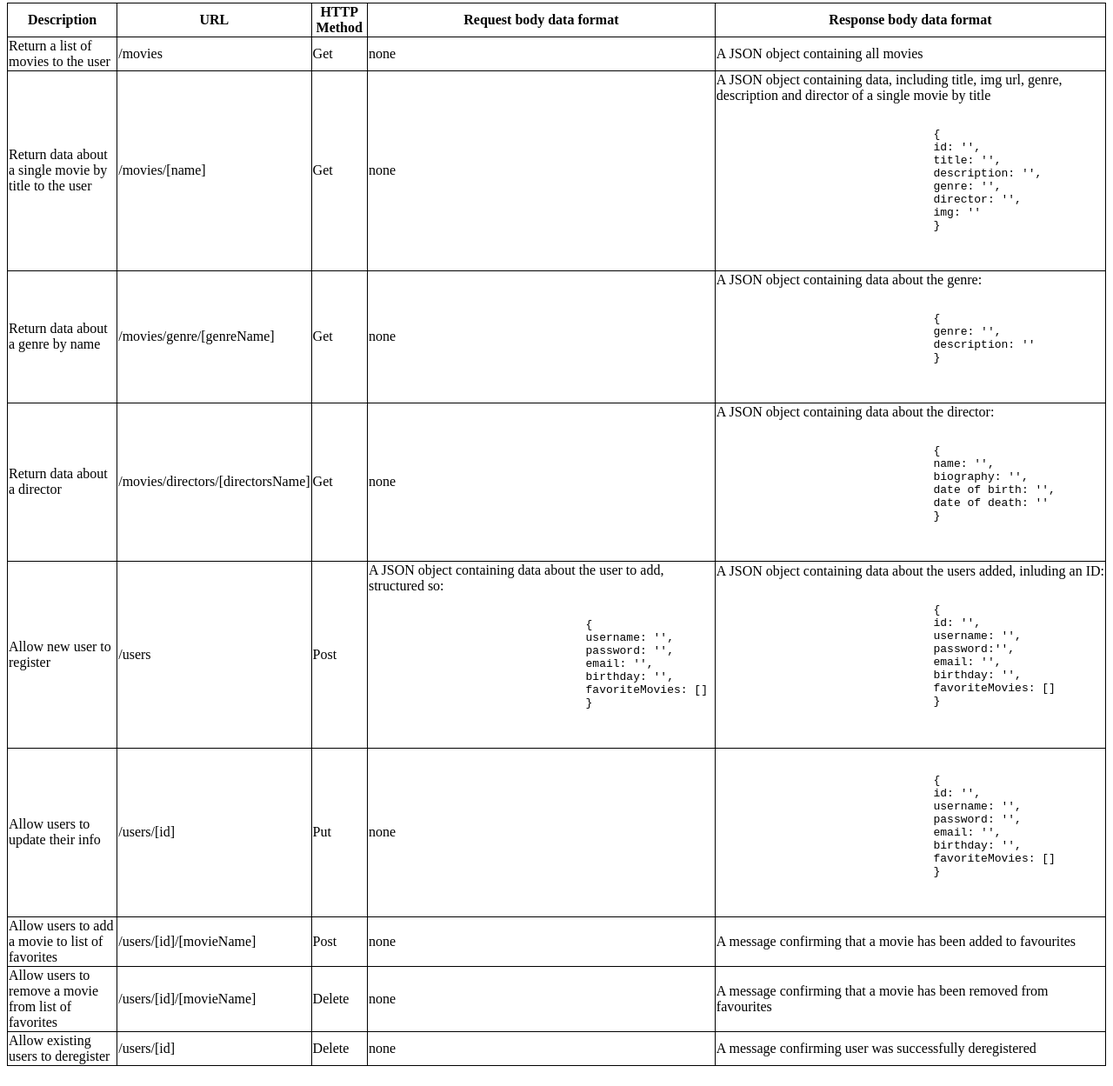
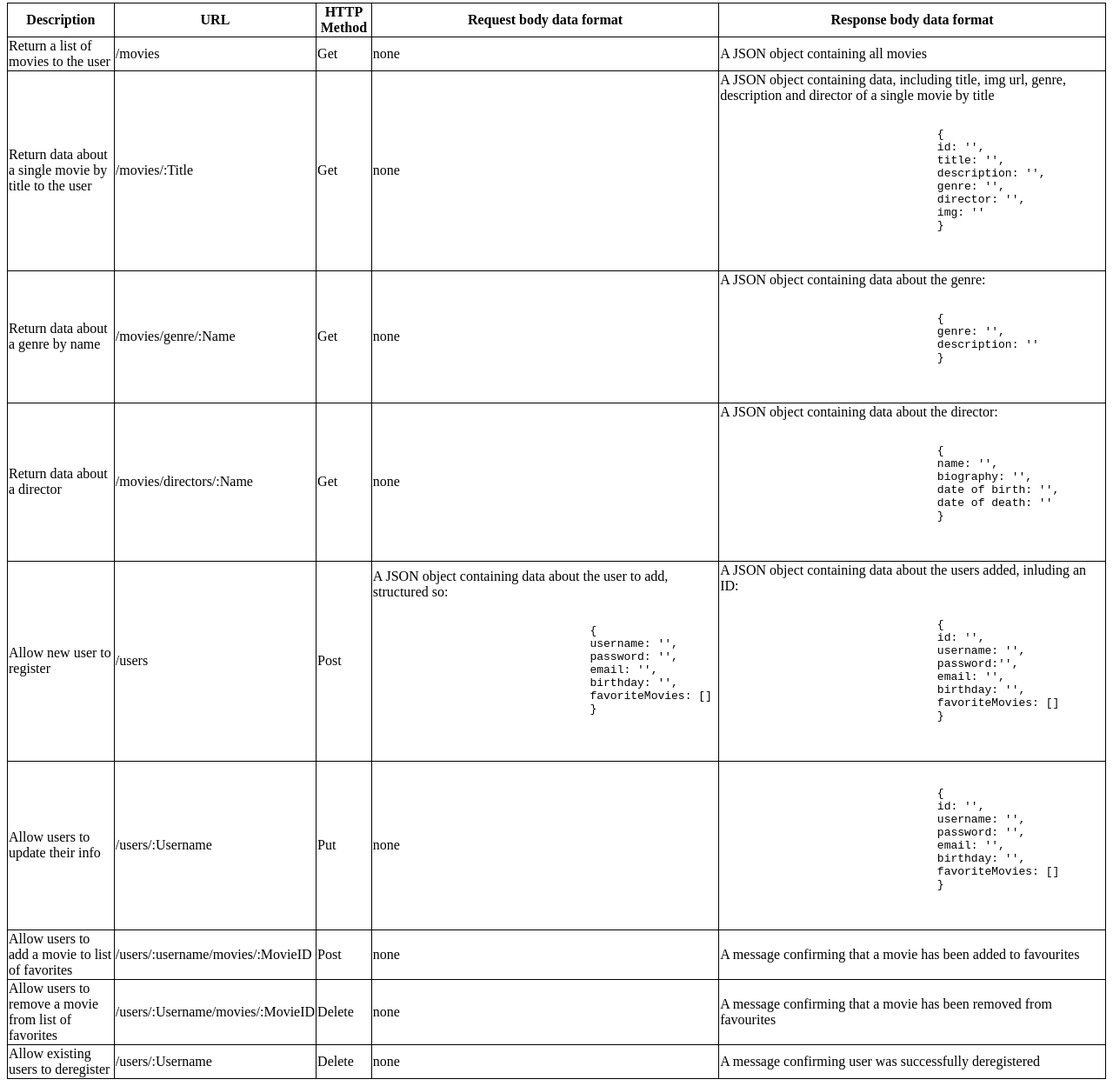
Before and after one commit to PatrickHolderness/movie_api, a website: page public/documentation.html in a window 1280 px wide. Shown: the part 108-1357 px from the top of the page at 87% size. Drawn offline with Linux system fonts and the light colour scheme.

Commit message:
updated endpoints

```diff
--- a/public/documentation.html
+++ b/public/documentation.html
@@ -37,7 +37,7 @@ Users can register, add personal information, and create and maintain their own
                 </tr>
                 <tr>
                     <td>Return data about a single movie by title to the user</td>
-                    <td>/movies/[name]</td>
+                    <td>/movies/:Title</td>
                     <td>Get</td>
                     <td>none</td>
                     <td>A JSON object containing data, including title, img url, genre, description and director of a single movie by title
@@ -57,7 +57,7 @@ Users can register, add personal information, and create and maintain their own
                 </tr>
                 <tr>
                     <td>Return data about a genre by name</td>
-                    <td>/movies/genre/[genreName]</td>
+                    <td>/movies/genre/:Name</td>
                     <td>Get</td>
                     <td>none</td>
                     <td>A JSON object containing data about the genre:
@@ -73,7 +73,7 @@ Users can register, add personal information, and create and maintain their own
                 </tr>
                 <tr>
                     <td>Return data about a director</td>
-                    <td>/movies/directors/[directorsName]</td>
+                    <td>/movies/directors/:Name</td>
                     <td>Get</td>
                     <td>none</td>
                     <td>A JSON object containing data about the director:
@@ -123,7 +123,7 @@ Users can register, add personal information, and create and maintain their own
                 </tr>
                 <tr>
                     <td>Allow users to update their info</td>
-                    <td>/users/[id]</td>
+                    <td>/users/:Username</td>
                     <td>Put</td>
                     <td>none</td>
                     <td>
@@ -143,21 +143,21 @@ Users can register, add personal information, and create and maintain their own
                 </tr>
                 <tr>
                     <td>Allow users to add a movie to list of favorites</td>
-                    <td>/users/[id]/[movieName]</td>
+                    <td>/users/:username/movies/:MovieID</td>
                     <td>Post</td>
                     <td>none</td>
                     <td>A message confirming that a movie has been added to favourites</td>
                 </tr>
                 <tr>
                     <td>Allow users to remove a movie from list of favorites</td>
-                    <td>/users/[id]/[movieName]</td>
+                    <td>/users/:Username/movies/:MovieID</td>
                     <td>Delete</td>
                     <td>none</td>
                     <td>A message confirming that a movie has been removed from favourites</td>
                 </tr>
                 <tr>
                     <td>Allow existing users to deregister</td>
-                    <td>/users/[id]</td>
+                    <td>/users/:Username</td>
                     <td>Delete</td>
                     <td>none</td>
                     <td>A message confirming user was successfully deregistered</td>
```
